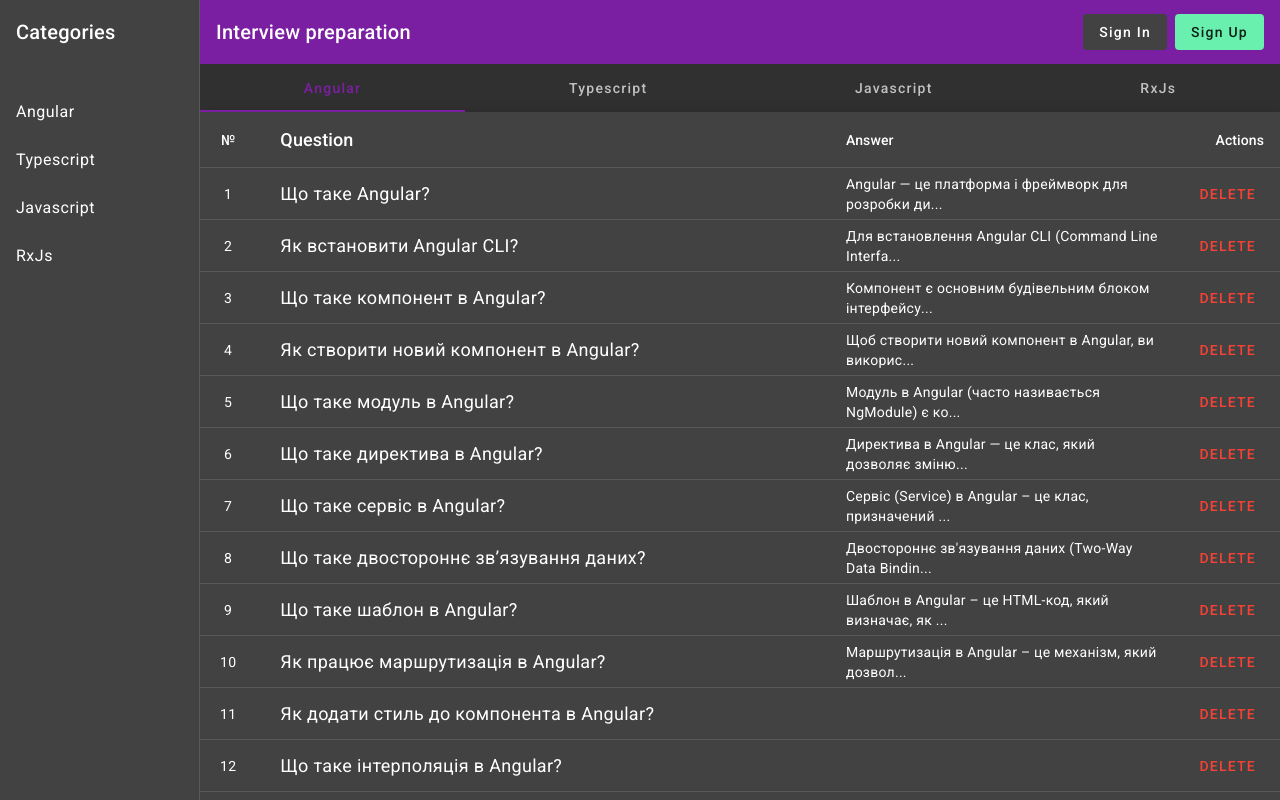
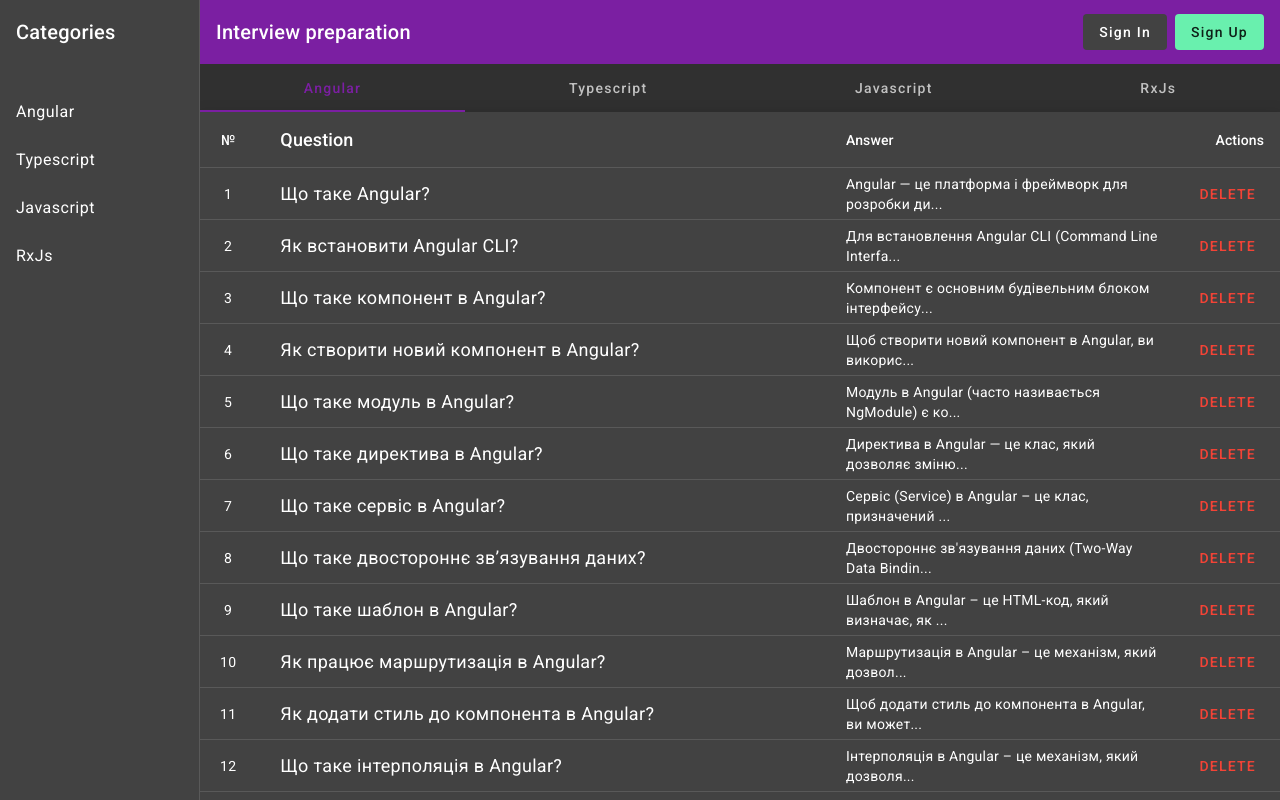
Before and after one commit to Lorat1403/interview-helper, an Angular app: page /categories/angular in a window 1280 px wide. Built offline with nearby package versions, Linux system fonts and the light colour scheme.

Commit message:
edit generate-answer-modal.ts, app.routes.ts, category config and service

```diff
--- a/src/app/app.routes.ts
+++ b/src/app/app.routes.ts
@@ -7,7 +7,7 @@
 
   { path: 'categories/:categoryId', component: Category },
   { path: 'preparation', component: Preparation },
-  {path:'', redirectTo: '/categories/angular', pathMatch: 'full'},
+  {path:'', redirectTo: '/preparation?tabIndex=0&tabName=angular', pathMatch: 'full'},
   { path: '**', component: PageNotFound }
 
 ];
--- a/src/app/components/category/category.config.ts
+++ b/src/app/components/category/category.config.ts
@@ -46,7 +46,7 @@
     {
       id: 4,
       question: 'Як створити новий компонент в Angular?',
-      answer:'Щоб створити новий компонент в Angular, ви використовуєте команду Angular CLI ng generate component <назва-компонента>. Ця команда автоматично генерує всі необхідні файли для компонента (файл класу .ts, шаблон .html, стилі .css або .scss та файл тестування .spec.ts). CLI також автоматично реєструє або декларує новий компонент у найближчому модулі Angular (зазвичай AppModule). Ви також можете використовувати скорочену команду ng g c <назва-компонента>.',
+      answer:'Щоб створити новий компонент в Angular, ви використовуєте команду Angular CLI ng generate component <назва-компонента>. Ця команда автоматично генерує всі необхідні файли для компонента (файл класу .ts, шаблон .html, стилі .css або .scss та файл тестування .spec.ts). Ви також можете використовувати скорочену команду ng g c <назва-компонента>.',
     },
     {
       id: 5,
@@ -78,10 +78,26 @@
       question: 'Як працює маршрутизація в Angular?',
       answer: "Маршрутизація в Angular – це механізм, який дозволяє навігацію між різними компонентами або сторінками в односторінковому додатку (SPA). Вона реалізується за допомогою Angular Router, який керує URL-адресами та відображенням відповідних компонентів на основі цих адрес. Ви визначаєте маршрути в конфігурації маршрутизатора, вказуючи шлях (URL) і відповідний компонент. Коли користувач переходить за певним URL, Angular Router завантажує відповідний компонент і відображає його у визначеному місці в шаблоні (зазвичай за допомогою <router-outlet>). Маршрутизація також підтримує параметри маршрутів, захист маршрутів (route guards) та lazy loading для оптимізації продуктивності додатку.",
     },
-    { id: 11, question: 'Як додати стиль до компонента в Angular?' },
-    { id: 12, question: 'Що таке інтерполяція в Angular?' },
-    { id: 13, question: 'Що таке *ngIf директива?' },
-    { id: 14, question: 'Що таке *ngFor директива?' },
+    {
+      id: 11,
+      question: 'Як додати стиль до компонента в Angular?',
+      answer: "Щоб додати стиль до компонента в Angular, ви можете використовувати CSS-файли, які пов'язані з компонентом, або вбудовані стилі. Angular підтримує різні способи стилізації компонентів, включаючи використання глобальних стилів, стилів, специфічних для компонента, та стилів, які застосовуються на основі умов (наприклад, за допомогою директиви ngClass). Ви також можете використовувати Angular Material для швидкого створення стильних інтерфейсів.",
+    },
+    {
+      id: 12,
+      question: 'Що таке інтерполяція в Angular?',
+      answer: "Інтерполяція в Angular – це механізм, який дозволяє вставляти значення змінних або виразів з класу компонента безпосередньо в HTML-шаблон. Вона використовується для відображення динамічних даних у вигляді тексту. Інтерполяція здійснюється за допомогою подвійних фігурних дужок {{ }}. Наприклад, якщо у вас є властивість name в класі компонента, ви можете відобразити її значення в шаблоні за допомогою {{ name }}. Angular автоматично оновлює відображення, коли значення властивості змінюється.",
+    },
+    {
+      id: 13,
+      question: 'Що таке *ngIf директива?',
+      answer: "Директива *ngIf в Angular є структурною директивою, яка дозволяє умовно відображати або приховувати елементи в DOM на основі логічного виразу. Якщо вираз оцінюється як true, елемент і його вміст будуть додані до DOM; якщо false – елемент буде видалений з DOM. Це корисно для керування видимістю частин інтерфейсу користувача залежно від стану додатку або даних. Використання *ngIf допомагає оптимізувати продуктивність, оскільки елементи, які не потрібні, не створюються в DOM взагалі.",
+    },
+    {
+      id: 14,
+      question: 'Що таке *ngFor директива?',
+      answer: "Директива *ngFor в Angular є структурною директивою, яка використовується для ітерації (перебору) колекцій, таких як масиви або списки, і створення елементів у DOM для кожного елемента в цій колекції. Вона дозволяє динамічно генерувати вміст на основі даних. Синтаксис *ngFor включає ключове слово let для оголошення змінної, яка представляє поточний елемент у колекції, а також ключове слово of для вказівки самої колекції. Наприклад, *ngFor=\"let item of items\" створить елемент для кожного item у масиві items. Це дуже корисно для відображення списків даних у користувацькому інтерфейсі.",
+    },
     { id: 15, question: 'Як відправити дані з одного компонента в інший?' },
     { id: 16, question: 'Що таке property binding в Angular?' },
     { id: 17, question: 'Що таке event binding в Angular?' },
--- a/src/app/components/generate-answer-modal/generate-answer-modal.ts
+++ b/src/app/components/generate-answer-modal/generate-answer-modal.ts
@@ -27,7 +27,7 @@
 
   ngOnInit(): void {
       if (!this.data.answer) {
-      if (this.data.index < 10) { // Remove this if statement compelely if you would like to connect OpenAPI
+      if (this.data.index < 10) {
         this.data.answer = findAnswerById(this.data.id, MOCK_DATA_ANSWERS);
         return;
       }
@@ -43,7 +43,7 @@
         catchError((err) => {
           console.warn(err);
           this.isLoading = false;
-          return of('Error with OpenAI integration');
+          return of('This answer is not writed yet');
         })
       )
       .subscribe((response) => {
--- a/src/app/services/categories.service.ts
+++ b/src/app/services/categories.service.ts
@@ -1,7 +1,7 @@
 import { HttpClient } from '@angular/common/http';
 import { Injectable } from '@angular/core';
 import { Observable, delay, map,of } from 'rxjs';
-import {   MOCK_DATA, QuestionItem } from '../components/category/category.config';
+import { MOCK_DATA, QuestionItem } from '../components/category/category.config';
 import { Response, ResponseArray } from '../models/response.models';
 import { get } from 'lodash-es';
 
```
